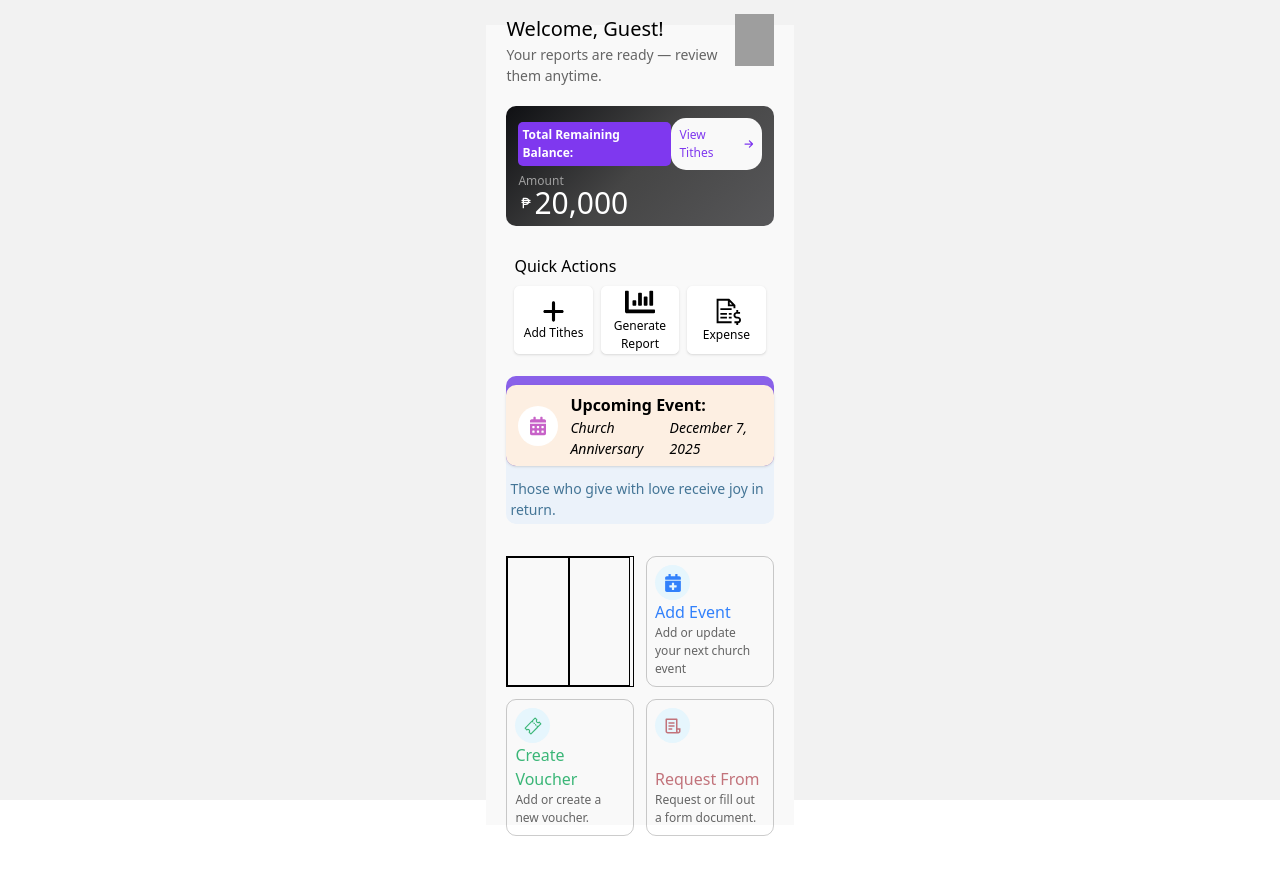
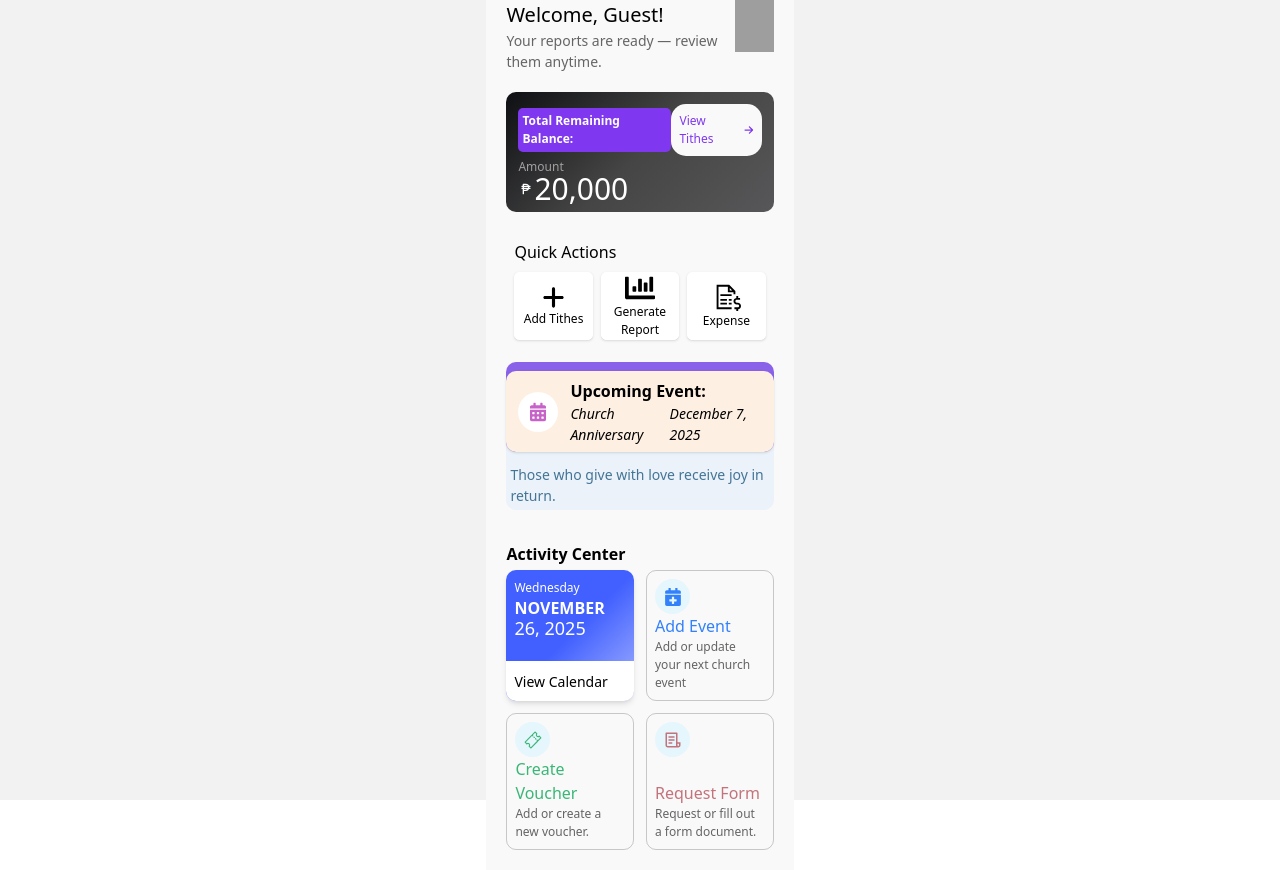
Before and after one commit to adriananicete/JOSCM-TITHES, a React (Vite) app: page /#/home in a window 1280 px wide. Before the commit the page ends 836 px from the top, so only its background shows below. Built offline with nearby package versions, Linux system fonts and the light colour scheme; grey boxes are pictures that could not be loaded.

Commit message:
feat: working on buttons of other features

```diff
--- a/src/components/Home.jsx
+++ b/src/components/Home.jsx
@@ -13,7 +13,6 @@ import HomeCards from "./home/home-components/HomeCards";
 import { IoTicketOutline } from "react-icons/io5";
 import { RiFileList3Line } from "react-icons/ri";
 
-
 function Home() {
   const { user } = useContext(UserContext);
   const navigate = useNavigate();
@@ -26,7 +25,7 @@ function Home() {
   }
 
   return (
-    <div className="w-[100%] h-[100dvh] bg-[#f9f9f9] p-5 flex flex-col justify-center items-center gap-5 md:w-[50%] lg:w-[24%]">
+    <div className="w-[100%] h-[100dvh] bg-[#f9f9f9] p-5 flex flex-col justify-center items-center gap-5 md:w-[50%] md:h-auto lg:w-[24%]">
       <div className="w-full flex justify-between items-start">
         <div>
           <h1 className="text-[20px] font-[500]">
@@ -53,7 +52,7 @@ function Home() {
               Total Remaining Balance:
             </p>
           </div>
-          <div className="w-[auto] h-[auto] bg-[#f9f9f9] p-2 flex justify-center items-center gap-1 rounded-[15px]">
+          <div className="cursor-pointer w-[auto] h-[auto] bg-[#f9f9f9] p-2 flex justify-center items-center gap-1 rounded-[15px]">
             <p className="text-[12px] text-[#7f38ef] font-[500]">View Tithes</p>
             <FaArrowRight size={10} className="text-[#7f38ef]" />
           </div>
@@ -123,14 +122,19 @@ function Home() {
         </div>
       </div>
 
-      <div className=" w-full h-[auto] mt-3 grid grid-cols-2 grid-row-2 gap-3">
-        <div className=" box flex">
-          <div className="w-[49%] box">
+      <div className="w-full h-auto mt-3 flex flex-col gap-1">
+        <p className="font-[600] ">Activity Center</p>
 
+        <div className=" w-full h-[auto] grid grid-cols-2 grid-row-2 gap-3  ">
+          <div className=" bg-[linear-gradient(135deg,#4160ff,#4160ff,#A5B3FF)] flex flex-col justify-between items-center rounded-[10px] shadow-md">
+            <div className="text-[white] w-full leading-[20px] p-2">
+              <p className="text-[12px]">Wednesday</p>
+              <p className="text-[16px] font-[600]">NOVEMBER</p>
+              <p className="text-[18px]">26, 2025</p>
             </div>
 
-          <div className="w-[49%] box">
-
+            <div className="w-full p-2 bg-[#fff] rounded-br-[10px] rounded-bl-[10px]">
+              <button className="cursor-pointer text-[14px] ">View Calendar</button>
             </div>
           </div>
 
@@ -150,10 +154,11 @@ function Home() {
 
           <HomeCards
             icon={RiFileList3Line}
-          title="Request From"
+            title="Request Form"
             description="Request or fill out a form document."
             color="#c2737b"
           />
+        </div>
       </div>
     </div>
   );
```
Lines whose indentation alone changed are shown as unchanged.
